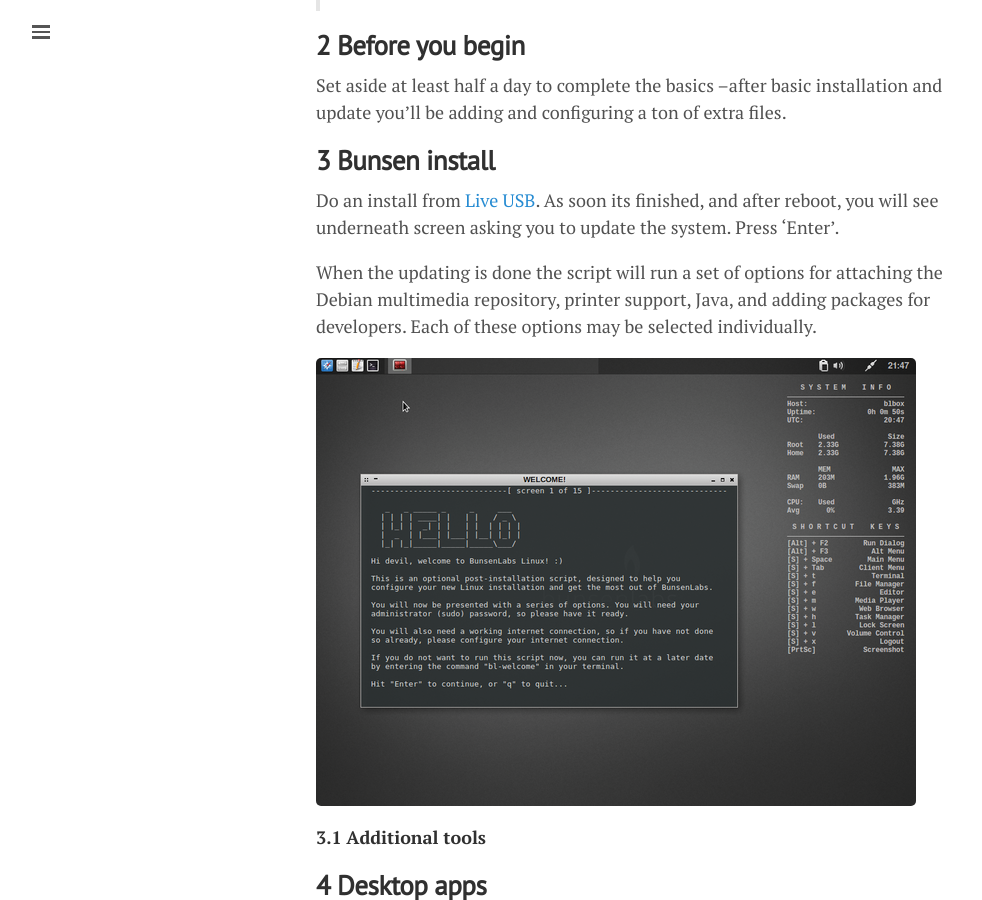
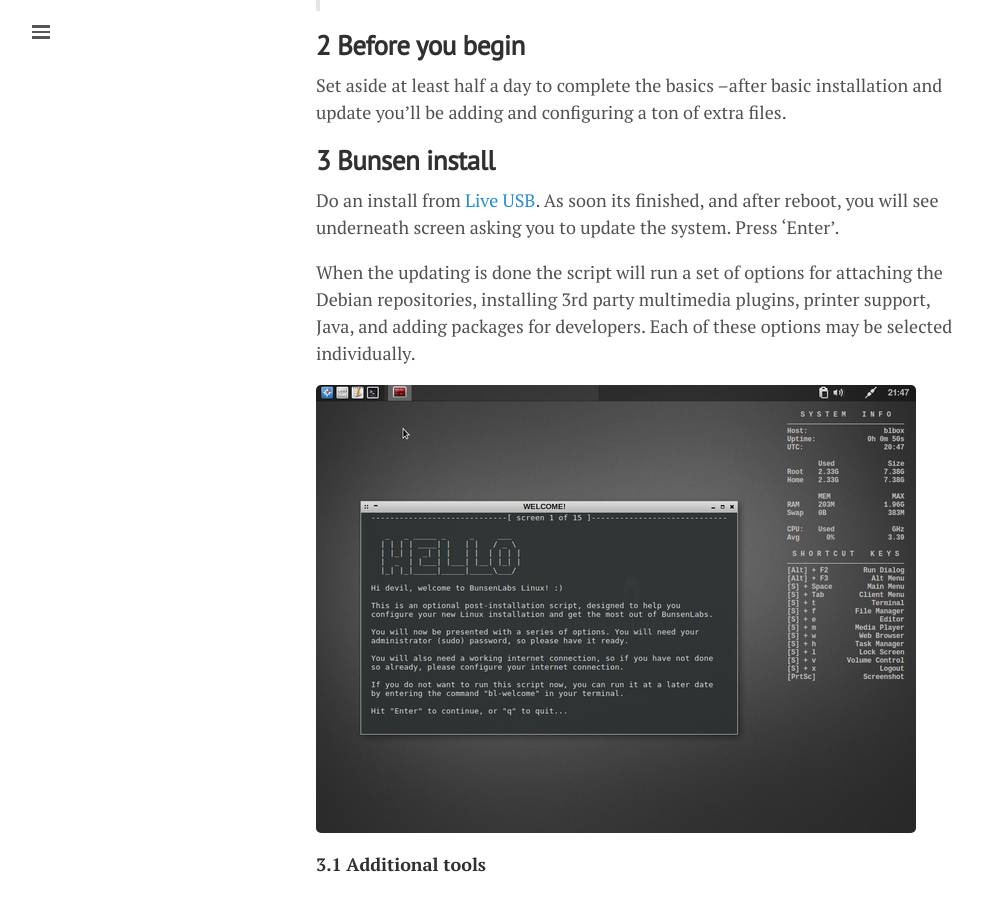
Before and after one commit to lgeurts/lgeurts.github.io, a Jekyll site: the page built from _posts/2017-07-11-bunsenlabs-linux-setup-notes-for dell-inspiron-6000.md, in a window 1280 px wide and 900 px high, scrolled down 1227 px. Shown: the whole window, without its empty margins (0-982 px from the left). Built offline with Jekyll 4.4.1, drawn with Linux system fonts in a browser that asks for light colours; nearby versions of some CDN libraries; comment, search, counter and statistics services are not loaded.

Commit message:
Update 2017-07-11-bunsenlabs-linux-setup-notes-for dell-inspiron-6000.md

```diff
--- a/_posts/2017-07-11-bunsenlabs-linux-setup-notes-for dell-inspiron-6000.md
+++ b/_posts/2017-07-11-bunsenlabs-linux-setup-notes-for dell-inspiron-6000.md
@@ -35,7 +35,7 @@
 
 Do an install from [Live USB](https://www.bunsenlabs.org/installation.html). As soon its finished, and after reboot, you will see underneath screen asking you to update the system. Press 'Enter'.
 
-When the updating is done the script will run a set of options for attaching the Debian multimedia repository, printer support, Java, and adding packages for developers. Each of these options may be selected individually.
+When the updating is done the script will run a set of options for attaching the Debian repositories, installing 3rd party multimedia plugins, printer support, Java, and adding packages for developers. Each of these options may be selected individually.
 
 ![BunsenLabs Welcome](/assets/bunsenlabs-welcome.png)
 
```
